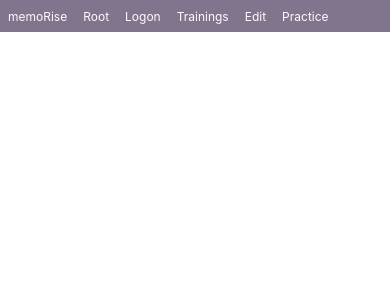
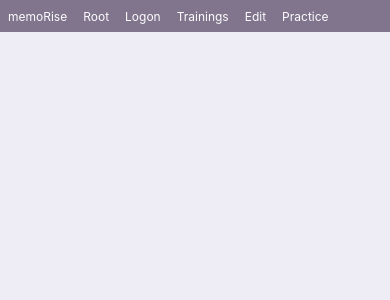
Before and after one commit to x700700/memorise-web-nuxt, a Nuxt app: page / in a window 390 px wide. Shown: the top 300 px of the page. Built offline with nearby package versions, Linux system fonts and the light colour scheme; what vue-js-modal would draw is missing.

Commit message:
mobile background

```diff
--- a/components/Page/memoRise.vue
+++ b/components/Page/memoRise.vue
@@ -63,7 +63,7 @@ export default {
     background-color: @body-bg;
 
     @media (max-width: @max-mobile-width) {
-      background-color: white;
+      // background-color: @white;
     }
   }
 </style>
@@ -152,7 +152,7 @@ export default {
         min-height: 100%;
 
         @media (max-width: @max-mobile-width) {
-          background-color: white;
+          // background-color: @white;
           padding-top: @top-nav-height-mobile;
           max-width: 100%;
         }
--- a/components/Practice.vue
+++ b/components/Practice.vue
@@ -97,7 +97,7 @@ export default {
 
       @media (max-width: @max-mobile-width) {
         margin-top: 1rem;
-        border: none;
+        // border: none;
         border-radius: 0;
       }
 
```
